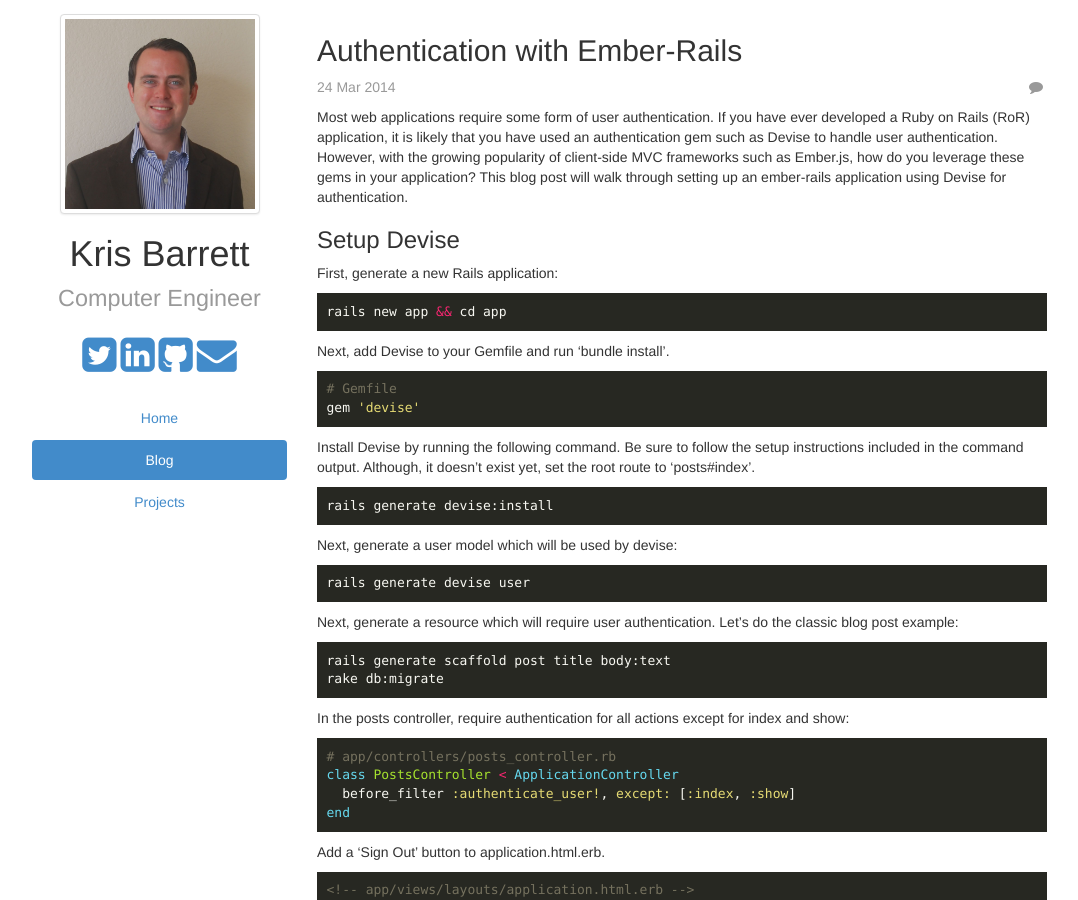
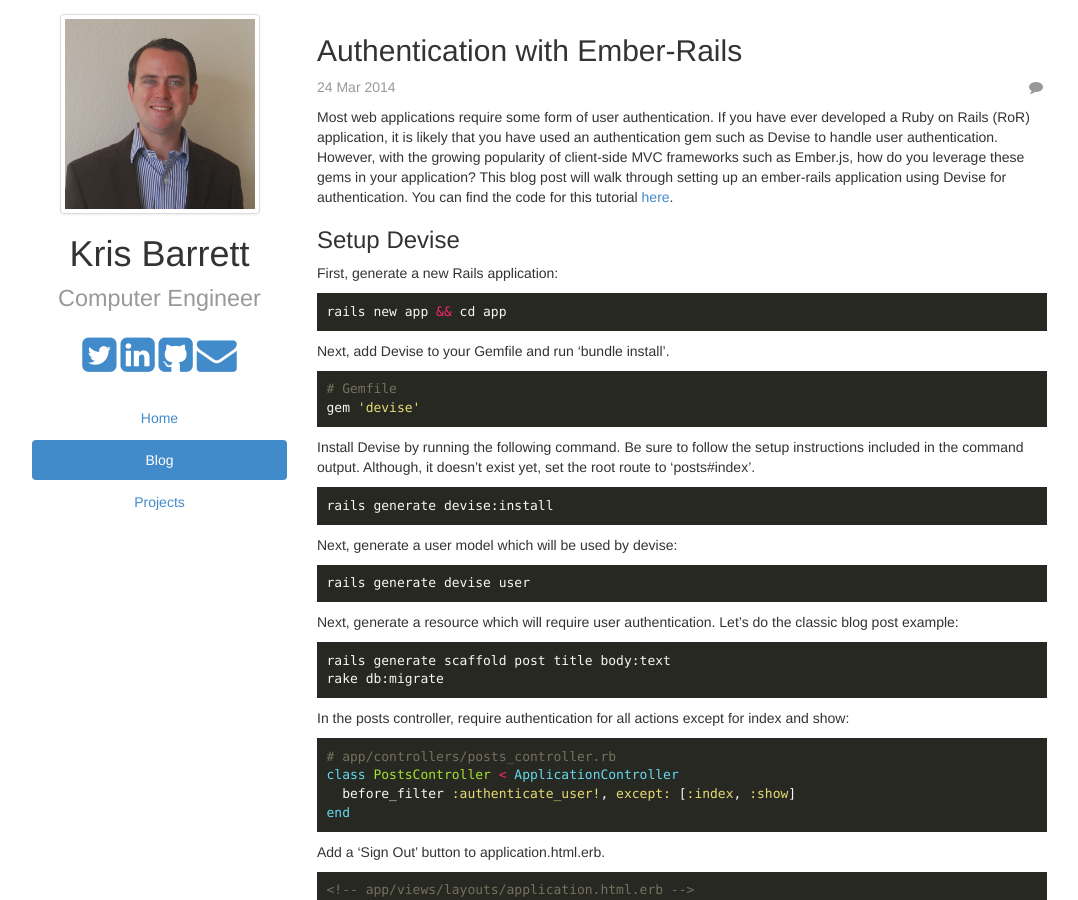
Before and after one commit to krisbarrett/kbarrett.com, a Jekyll site: the page built from _posts/2014-03-23-authentication-with-ember-rails.markdown, in a window 1280 px wide and 900 px high. Shown: the whole window, without its empty margins (53-1131 px from the left). Built offline with Jekyll 4.4.1, drawn with Linux system fonts in a browser that asks for light colours; nearby versions of some CDN libraries; comment, search, counter and statistics services are not loaded.

Commit message:
Add link to GitHub repository

```diff
--- a/_posts/2014-03-23-authentication-with-ember-rails.markdown
+++ b/_posts/2014-03-23-authentication-with-ember-rails.markdown
@@ -4,7 +4,7 @@
 date:   2014-03-24 18:58:00
 categories: ['blog']
 ---
-Most web applications require some form of user authentication.  If you have ever developed a Ruby on Rails (RoR) application, it is likely that you have used an authentication gem such as Devise to handle user authentication.  However, with the growing popularity of client-side MVC frameworks such as Ember.js, how do you leverage these gems in your application?  This blog post will walk through setting up an ember-rails application using Devise for authentication.
+Most web applications require some form of user authentication.  If you have ever developed a Ruby on Rails (RoR) application, it is likely that you have used an authentication gem such as Devise to handle user authentication.  However, with the growing popularity of client-side MVC frameworks such as Ember.js, how do you leverage these gems in your application?  This blog post will walk through setting up an ember-rails application using Devise for authentication.  You can find the code for this tutorial [here](https://github.com/krisbarrett/ember-rails-auth-example).
 
 ### Setup Devise
 First, generate a new Rails application:
```
